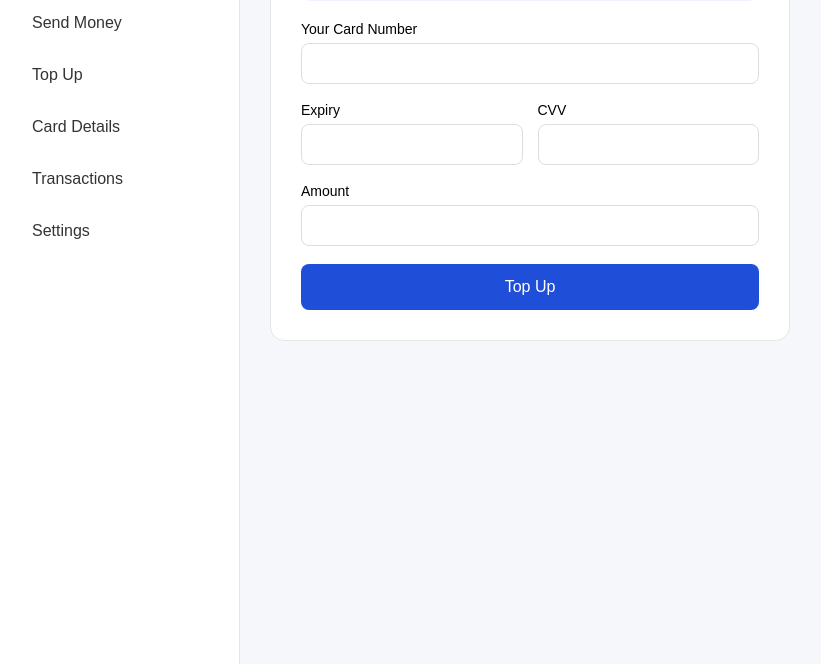
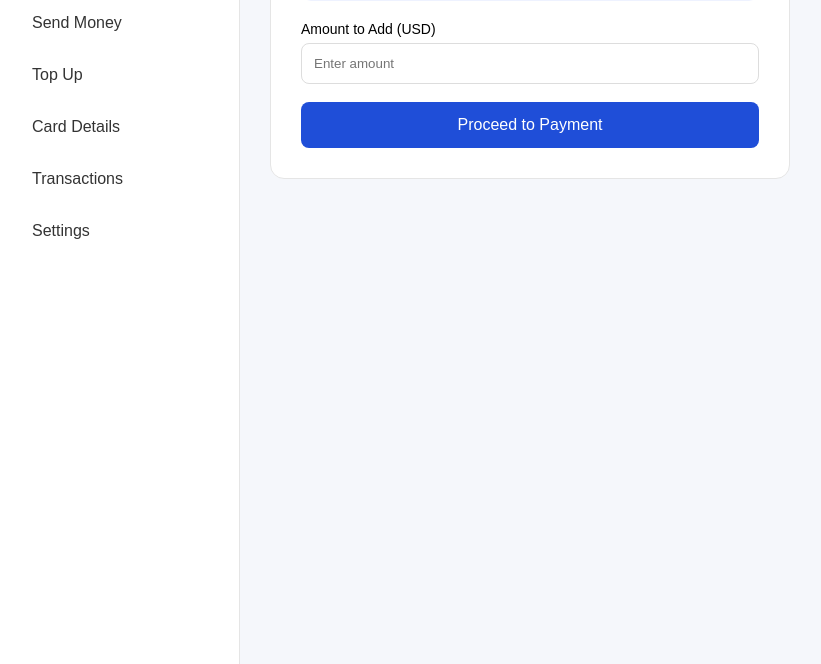
Before and after one commit to rustamjuraev/Payment-Simulator-Project, a Flask app: page /top-up in a window 1280 px wide. Shown: the part 136-800 px from the top of the page, without its empty margins (0-821 px from the left). Run offline with Flask 3, Linux system fonts and the light colour scheme; the visitor is signed in with stand-in values (Sample User, id 1); data that the repository does not hold is empty; some libraries are stand-ins or nearby versions.

Commit message:
Worked on top up function and integrated stripe to it

```diff
--- a/main.py
+++ b/main.py
@@ -12,15 +12,23 @@ from flask_login import LoginManager, login_required
 from sqlalchemy import or_,select
 from flask_migrate import Migrate
 from utils import generate_expiry_date,generate_card_number, generate_cvc, is_valid_name, is_valid_email
-
+import stripe
+from flask_wtf.csrf import CSRFProtect
 
 __all__ = [Users,Wallet,Transactions]
+stripe.api_key = os.environ["STRIPE_SECRET_KEY"]
+
+client = stripe.StripeClient(os.environ.get("STRIPE_SECRET_KEY"))
+endpoint_secret = os.environ.get("WEBHOOK_SECRET")
 
 app = Flask(__name__)
 bootstrap = Bootstrap5(app)
 app.config["SQLALCHEMY_DATABASE_URI"] = f"postgresql+psycopg2://postgres:{os.environ['POSTGRES_PASSWORD']}@localhost:5432/flask_db"
 app.config["SECRET_KEY"] = os.environ["SECRET_KEY"]
+app.config["WTF_CSRF_CHECK_DEFAULT"] = True
 migrate = Migrate(app,db)
+csrf = CSRFProtect(app)
+
 db.init_app(app)
 with app.app_context():
     db.create_all()
@@ -240,10 +248,73 @@ def send_money():
 
     return render_template("send_money.html",user=current_user)
 
-@app.route("/top-up")
+@app.route("/top-up",methods=["GET","POST"])
 @login_required
 def top_up():
+    if request.method == "POST":
+        amount = request.form.get("amount", type=int)
+        if amount:
+            amount = int(amount)
+            payment_intent = stripe.PaymentIntent.create(
+                amount=amount*100,
+                currency="usd",
+                metadata={"user_id":current_user.id}
+            )
+            return render_template("stripe.html",
+                                   client_secret=payment_intent.client_secret,
+                                   stripe_public_key=os.environ.get("STRIPE_PUBLIC_KEY"))
+        else:
+            flask.flash("Invalid input given for amount, please try again")
+            return render_template("top_up.html")
+
     return render_template("top_up.html",user=current_user)
+
+
+@csrf.exempt
+@app.route("/webhook", methods=['POST'])
+def webhook():
+  print("Webhook received")
+  print(request.headers)
+  print("Webhook headers:", request.headers)
+  print("Webhook body:", request.data)
+  payload = request.get_data()
+  sig_header = request.headers.get("STRIPE_SIGNATURE")
+  event = None
+  try:
+      event = stripe.Webhook.construct_event(
+          payload, sig_header, endpoint_secret
+      )
+  except ValueError as e:
+    return "Invalid payload", 400
+
+  except stripe.error.SignatureVerificationError as e:
+    return "Invalid signature", 400
+
+  event_dict = event.to_dict()
+  if event_dict['type'] == "payment_intent.succeeded":
+    intent = event_dict['data']['object']
+    print("Succeeded: ", intent['id'])
+    """need to change balance here"""
+    amount = intent["amount"]
+    amount_usd = amount / 100
+    amount_uzs = amount_usd * 12000
+    user_id = int(intent["metadata"]["user_id"])
+    user = db.session.execute(db.select(Users).where(Users.id == user_id)).scalar_one()
+    try:
+        print("This part of the code is being executed now ")
+        user.wallet.balance += amount_uzs
+        db.session.commit()
+        return "Ok", 200
+
+    except Exception as e:
+        print(f"Error:{e}")
+
+  elif event_dict['type'] == "payment_intent.payment_failed":
+    intent = event_dict['data']['object']
+    error_message = intent['last_payment_error']['message'] if intent.get('last_payment_error') else None
+    print("Failed: ", intent['id']), error_message
+
+  return "OK", 200
 
 @app.route("/see-details")
 @login_required
--- a/templates/top_up.html
+++ b/templates/top_up.html
@@ -1,4 +1,3 @@
-
 {% extends "base.html" %}
 
 {% block title %}Top Up Wallet{% endblock %}
@@ -10,36 +9,17 @@
 <h2>Top Up Wallet</h2>
 
 <div class="balance-info">
-Current Balance: <strong>{{user.wallet.balance}} UZS</strong>
+Current Balance: <strong>{{ user.wallet.balance }} UZS</strong>
 </div>
 
-<form method="POST">
+<form action="{{url_for('top_up')}}" method="POST">
 
 <div class="form-group">
-<label>Your Card Number</label>
-<input type="text" name="card_number" required>
+<label>Amount to Add (USD)</label>
+<input type="number" name="amount" placeholder="Enter amount" required>
 </div>
 
-<div class="row">
-
-<div class="form-group">
-<label>Expiry</label>
-<input type="text" name="expiry" required>
-</div>
-
-<div class="form-group">
-<label>CVV</label>
-<input type="text" name="cvv" required>
-</div>
-
-</div>
-
-<div class="form-group">
-<label>Amount</label>
-<input type="number" name="amount" required>
-</div>
-
-<button class="primary-btn">Top Up</button>
+<button type="submit" class="primary-btn">Proceed to Payment</button>
 
 </form>
 
```
Also changed, not shown: templates/stripe.html (added, +62 -0 lines).
